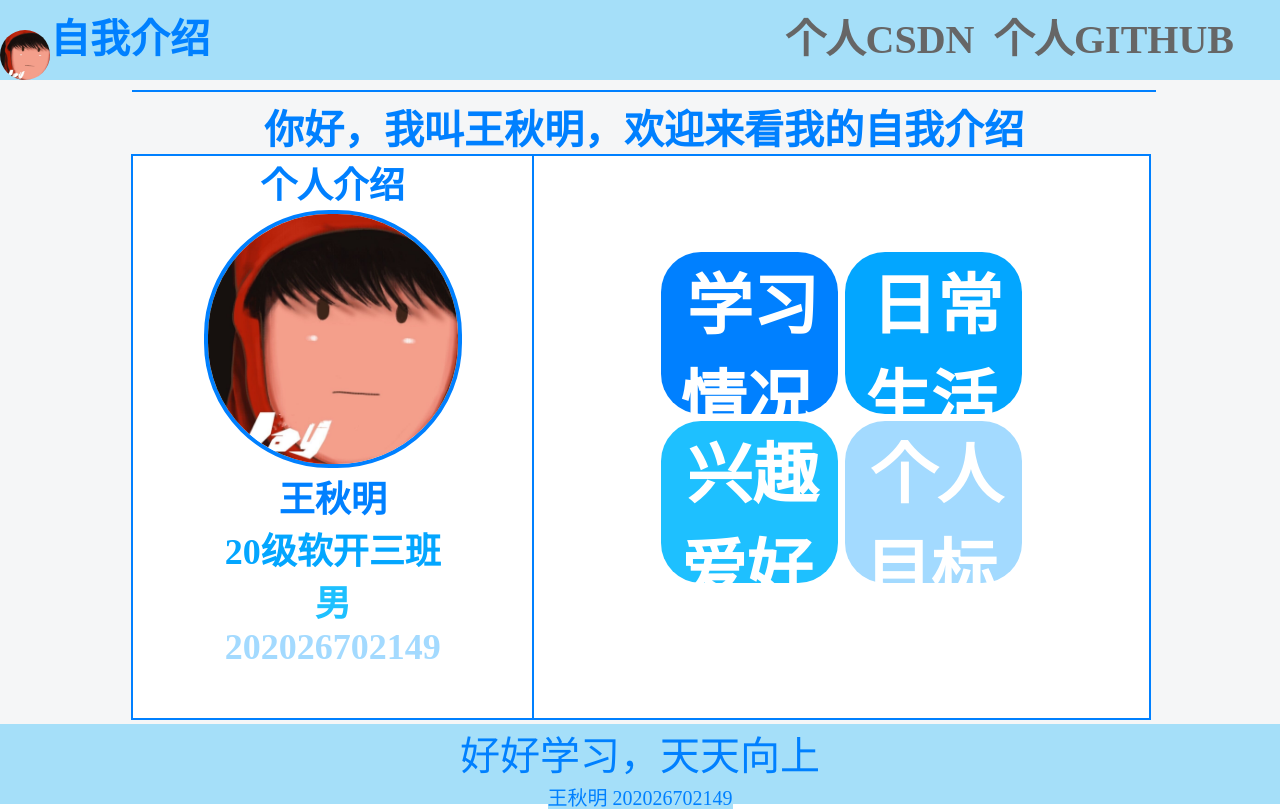
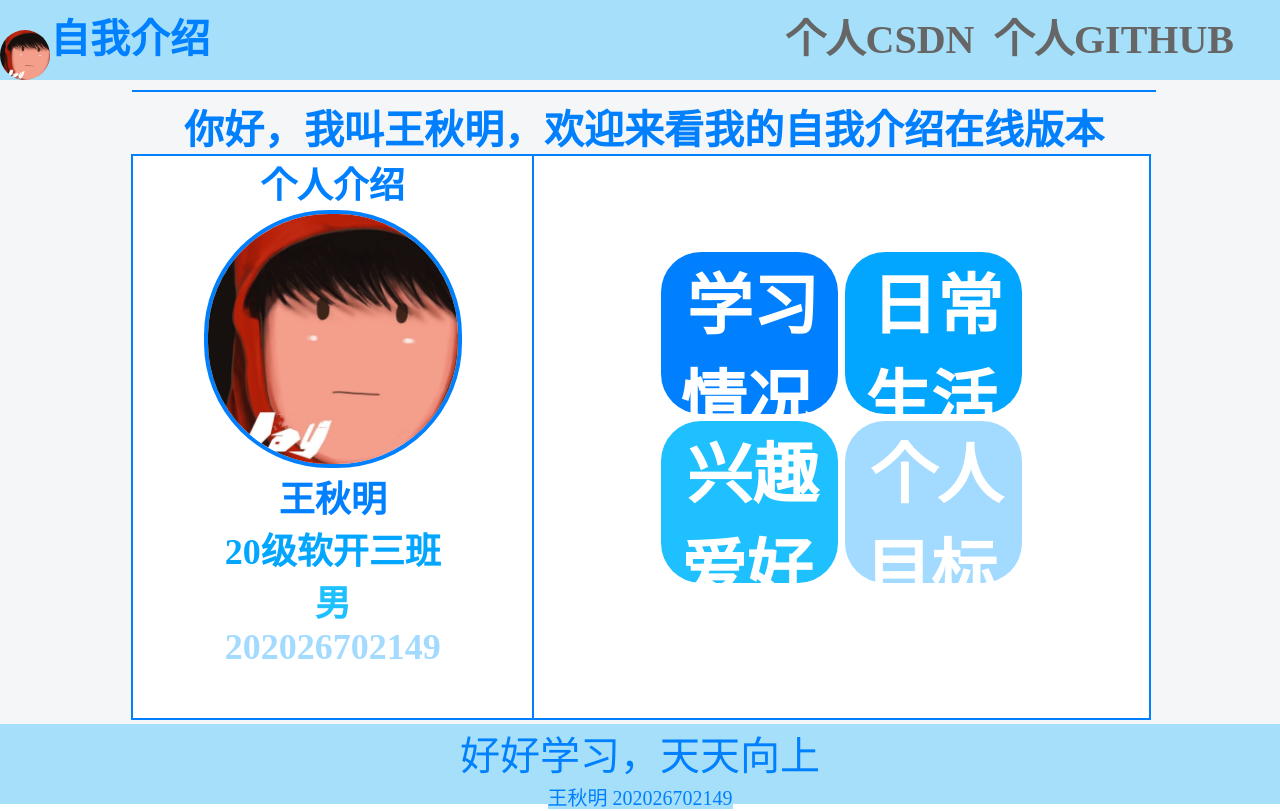
Before and after one commit to wangqiuming0810/self, a plain HTML site: page codes/index.html in a window 1280 px wide. Drawn offline with Linux system fonts and the light colour scheme.

Commit message:
Update index.html

```diff
--- a/codes/index.html
+++ b/codes/index.html
@@ -25,7 +25,7 @@
 	</div>
 	<div class = "content">
 		<div class = "content_top">
-			<p>你好，我叫王秋明，欢迎来看我的自我介绍</p>
+			<p>你好，我叫王秋明，欢迎来看我的自我介绍在线版本</p>
 		</div>
 		<div class = "content_left">
 			<p>个人介绍</p>
```
